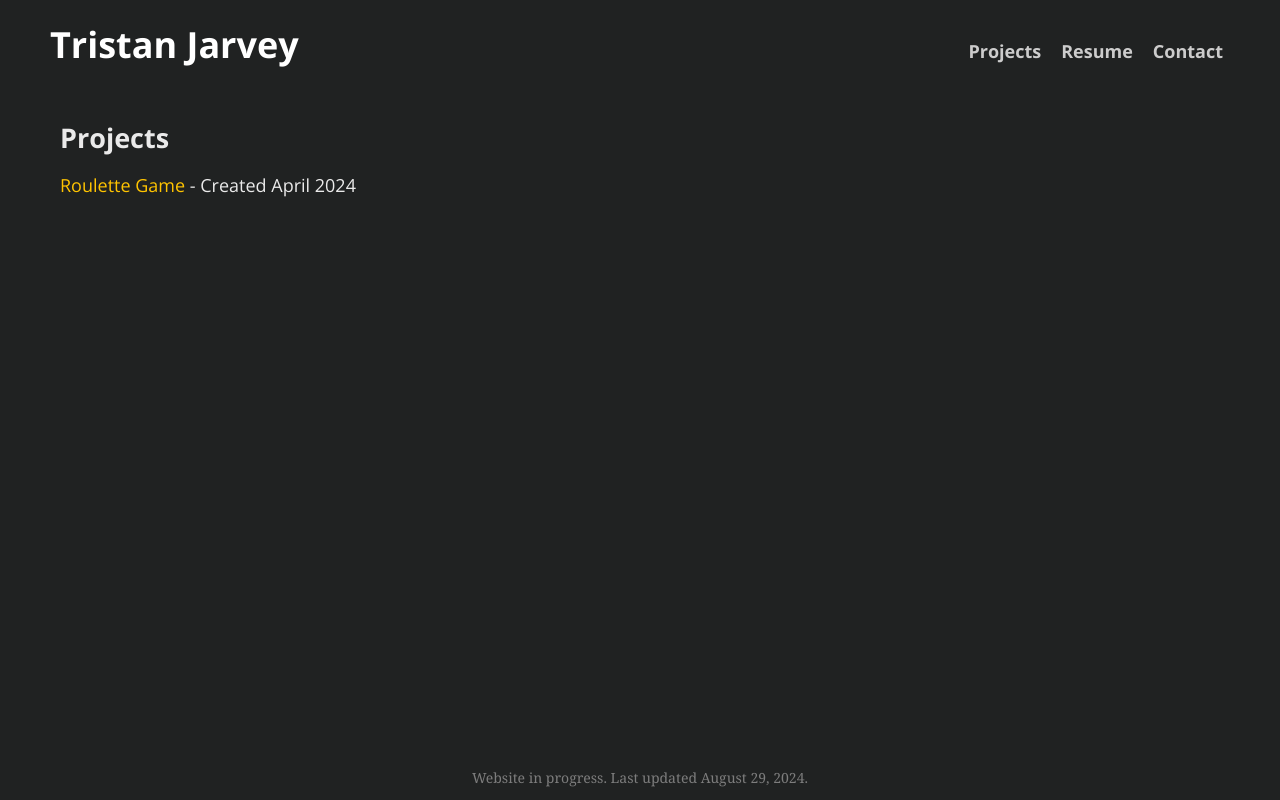
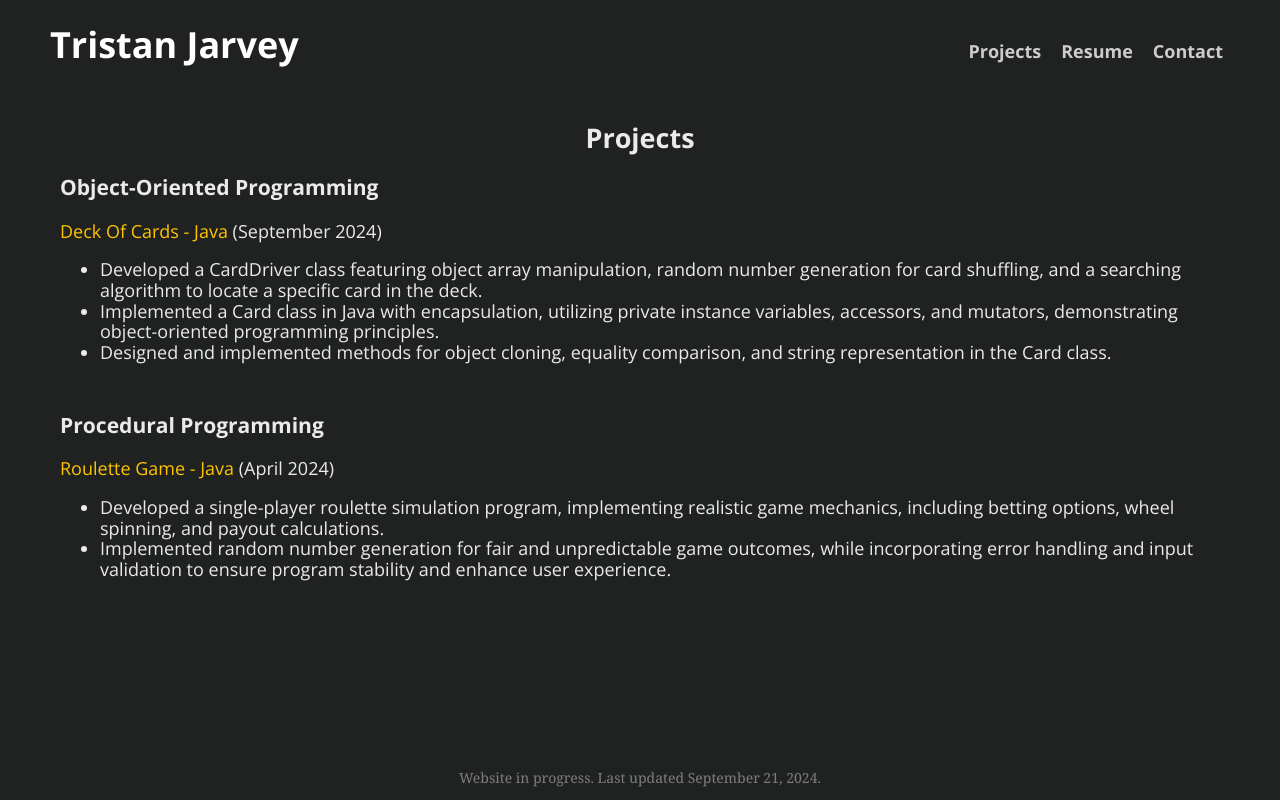
Before and after one commit to tristanjarvey/tristanjarvey.github.io, a plain HTML site: page projects.html in a window 1280 px wide. Drawn offline with nearby package versions, Linux system fonts and the light colour scheme.

Commit message:
All pages updated

```diff
--- a/projects.html
+++ b/projects.html
@@ -30,15 +30,55 @@
     </header>
     <main id="main-contents">
       <h2>Projects</h2>
-      <p>
-        <a href="files/Program08V2.java" download="roulette.java"
-          >Roulette Game</a
-        >
-        - Created April 2024
-      </p>
+      <div id="projects" style="margin-bottom: 5rem">
+        <h3>Object-Oriented Programming</h3>
+        <p>
+          <a href="files/Deck Of Cards.zip" download="deckOfCards.zip"
+            >Deck Of Cards - Java</a
+          >
+          (September 2024)
+        </p>
+        <ul>
+          <li>
+            Developed a CardDriver class featuring object array manipulation,
+            random number generation for card shuffling, and a searching
+            algorithm to locate a specific card in the deck.
+          </li>
+          <li>
+            Implemented a Card class in Java with encapsulation, utilizing
+            private instance variables, accessors, and mutators, demonstrating
+            object-oriented programming principles.
+          </li>
+          <li>
+            Designed and implemented methods for object cloning, equality
+            comparison, and string representation in the Card class.
+          </li>
+        </ul>
+      </div>
+      <div id="projects">
+        <h3>Procedural Programming</h3>
+        <p>
+          <a href="files/Program08V2.java" download="roulette.java"
+            >Roulette Game - Java</a
+          >
+          (April 2024)
+        </p>
+        <ul>
+          <li>
+            Developed a single-player roulette simulation program, implementing
+            realistic game mechanics, including betting options, wheel spinning,
+            and payout calculations.
+          </li>
+          <li>
+            Implemented random number generation for fair and unpredictable game
+            outcomes, while incorporating error handling and input validation to
+            ensure program stability and enhance user experience.
+          </li>
+        </ul>
+      </div>
     </main>
     <footer>
-      <p>Website in progress. Last updated August 29, 2024.</p>
+      <p>Website in progress. Last updated September 21, 2024.</p>
     </footer>
   </body>
 </html>
--- a/styles.css
+++ b/styles.css
@@ -3,8 +3,9 @@ html {
 }
 
 body {
-  background: #202222; /* in case browser doesn't support gradient */
-  /* background: linear-gradient(to right, rgb(32,34,34,1) 0%, rgba(20,80,98,1) 90%); */
+  background: #202222; /* in case browser doesn't support gradient. Options: #202222, #042022 */
+  /* background: linear-gradient(to bottom, #202222 90%, #221f04 99%); */
+  /* #606F71 --> #3B444D*/
   color: #eaeaea;
   font-family: 'Open Sans', Tahoma, 'Geneva', Verdana, sans-serif;
   font-size: 1.8rem;
@@ -49,6 +50,19 @@ header a {
   text-decoration: none;
 }
 
+#main-contents .container {
+  display: flex;
+  flex-direction: row;
+  justify-content: center;
+  align-items: baseline;
+}
+
+#main-contents .container a {
+  color: #ffc400;
+  text-decoration: none;
+  font-style: italic;
+}
+
 a {
   color: #ffc400;
   text-decoration: none;
@@ -67,9 +81,28 @@ main {
   margin: 1rem;
 }
 
+h2 {
+  text-align: center;
+}
+
+#resume {
+  display: flex;
+  justify-content: center;
+}
+
+#main .container img {
+  width: 400px;
+  height: 400px;
+  display: block;
+  margin: 1rem auto 5rem auto;
+
+}
+
 ::selection {
-  background-color: hsl(190, 70%, 16%, 0.3);
-  color: #21a9d2;
+  /* background-color: #042022;
+  color: #76cae4; */
+  background-color: #221f04;
+  color: #e4d276;
   border: 2px solid yellow;
   text-shadow: 0 0 1px #000000;
 }
```
Also changed, not shown: contact.html (+1 -1 lines), index.html (+12 -2 lines), resume.html (+8 -9 lines), files/tristan-jarvey-headshot.jpg (added), 2 other files.
